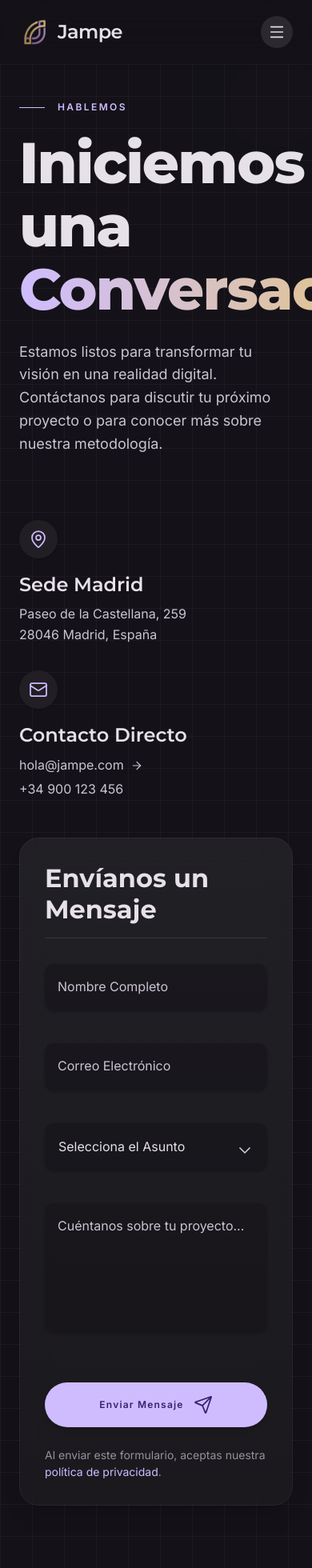
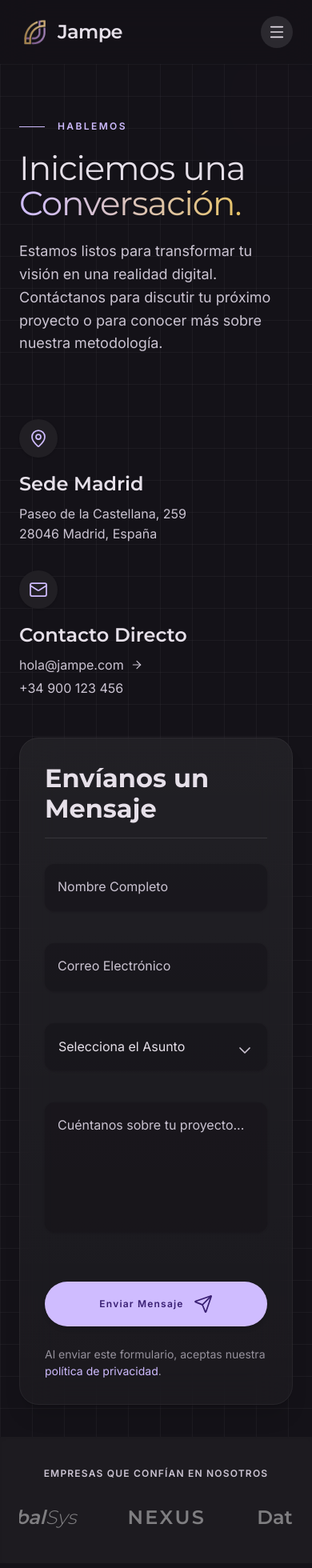
Before and after one commit to JoaquinPerrier/MS, a Next.js app: page /contacto in a window 390 px wide. Shown: the top 1960 px of the page at 80% size. Built offline with nearby package versions, Linux system fonts and the light colour scheme.

Commit message:
Fix on contact page view

```diff
--- a/app/contacto/page.tsx
+++ b/app/contacto/page.tsx
@@ -19,7 +19,7 @@ const partners = [
 export default function ContactPage() {
   return (
     <div className="flex flex-col w-full">
-      <section className="relative w-full pt-12 pb-24 lg:pt-24 lg:pb-32 px-margin-mobile lg:px-margin-desktop overflow-hidden">
+      <section className="relative w-full pt-18 pb-10 md:pt-24 md:pb-32 px-margin-mobile lg:px-margin-desktop overflow-hidden">
         <div className="absolute inset-0 w-full h-full pointer-events-none opacity-20">
           <svg className="w-full h-full" xmlns="http://www.w3.org/2000/svg">
             <defs>
@@ -43,7 +43,7 @@ export default function ContactPage() {
               <span className="font-label-caps text-label-caps text-primary tracking-[0.2em] uppercase flex items-center gap-4 before:w-8 before:h-[1px] before:bg-primary">
                 Hablemos
               </span>
-              <h1 className="font-display-lg text-display-lg text-on-surface tracking-tight">
+              <h1 className="w-full max-w-full font-display-lg text-[42px] leading-[1.05] tracking-tight text-on-surface md:text-display-lg md:leading-tight md:tracking-tighter">
                 Iniciemos una <br />
                 <span className="text-transparent bg-clip-text bg-gradient-to-r from-primary to-tertiary">
                   Conversación.
@@ -94,7 +94,7 @@ export default function ContactPage() {
         </div>
       </section>
 
-      <section className="w-full py-16 bg-surface-container-low overflow-hidden shadow-inner relative">
+      <section className="w-full py-10 md:py-16 bg-surface-container-low overflow-hidden shadow-inner relative">
         <div className="max-w-container-max mx-auto px-margin-mobile lg:px-margin-desktop flex flex-col md:flex-row items-center gap-8 justify-between">
           <h4 className="font-label-caps text-label-caps text-on-surface-variant uppercase tracking-widest shrink-0 whitespace-nowrap">
             Empresas que confían en nosotros
--- a/components/ContactForm.tsx
+++ b/components/ContactForm.tsx
@@ -275,7 +275,7 @@ function PageForm({
       <div className="absolute inset-0 rounded-3xl bg-gradient-to-b from-white/[0.03] to-transparent pointer-events-none" />
       <form onSubmit={onSubmit} className="relative z-10 flex flex-col gap-8">
         <div className="border-b border-white/10 pb-4">
-          <h2 className="font-headline-xl text-headline-xl-mobile lg:text-headline-xl text-on-surface">
+          <h2 className="font-headline-xl text-headline-xl-mobile md:text-headline-xl text-on-surface">
             Envíanos un Mensaje
           </h2>
         </div>
```
